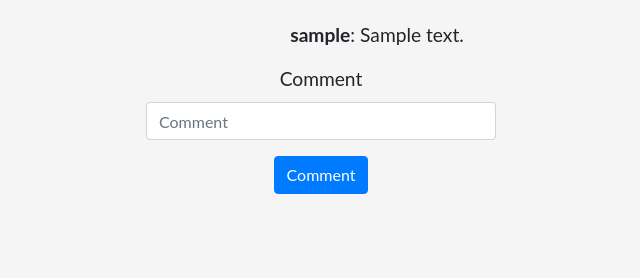
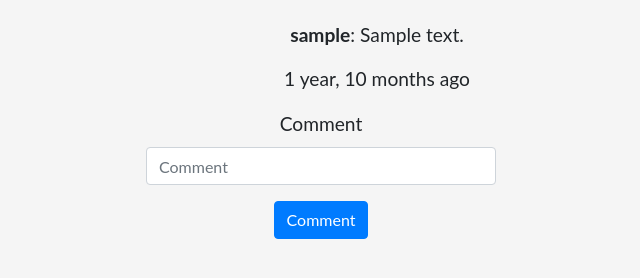
Before and after one commit to ezekielkibiego/instaphotos, a Django app: page / in a window 1280 px wide. Shown: the part 376-654 px from the top of the page, without its empty margins (73-713 px from the left). Run offline with Django 3.2, Linux system fonts and the light colour scheme; a user stored in the database is signed in; tables that the repository leaves empty hold one stand-in row (values such as "Sample post"); some libraries are stand-ins or nearby versions; some web fonts are replaced.

Commit message:
modified index.html

```diff
--- a/instaapp/templates/all-insta/index.html
+++ b/instaapp/templates/all-insta/index.html
@@ -88,6 +88,7 @@
 
                 {% endfor %}
             </div>
+            <p>{{pic.posted_at|timesince}} ago</p>
             <form action="{% url 'comments' image_id=pic.id%}" class="comment-form com" method="post"
                 enctype="multipart/form-data" style="width: 50%; margin-left: 17%;">
                 {% csrf_token%}
```
